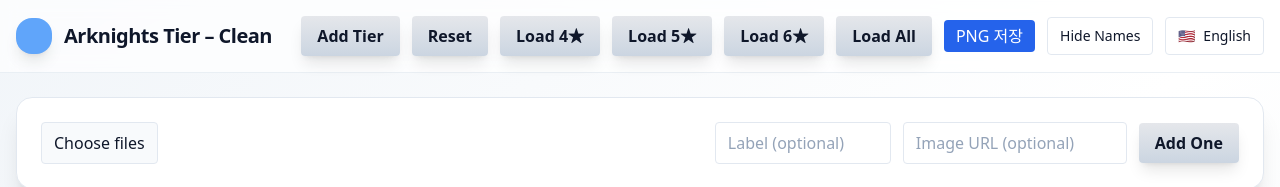
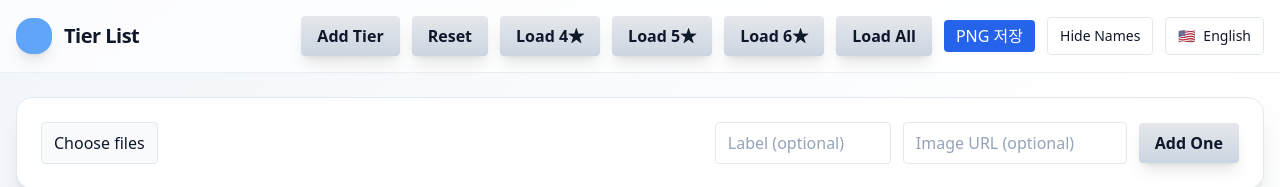
Before and after one commit to tsalthsu/TierMaker, a React (Vite) app: page / in a window 1280 px wide. Shown: the top 187 px of the page. Built offline with nearby package versions, Linux system fonts and the light colour scheme.

Commit message:
Update App.jsx

```diff
--- a/src/App.jsx
+++ b/src/App.jsx
@@ -1,7 +1,7 @@
 import React, { useEffect, useMemo, useRef, useState } from "react";
 import ExportPNG from "./components/ExportPNG";
 /* @vite-ignore */
-// Arknights Tier – Clean (Save 10: Multi-load 4/5/6/All + confirm modals)
+// Tier List (Save 10: Multi-load 4/5/6/All + confirm modals)
 // - Header: 4★/5★/6★/All buttons (in that order)
 // - Each shows a confirm modal before loading
 // - Fetch tries /api/ops?star=X then falls back to /api/opsX
@@ -31,7 +31,7 @@
 
   const MSG = {
     en: {
-      title: 'Arknights Tier – Clean',
+      title: 'Tier List',
       addTier: 'Add Tier',
       reset: 'Reset',
       load4: 'Load 4★',
@@ -66,7 +66,7 @@
       fileSelect: 'Choose files',
     },
     ko: {
-      title: 'Arknights Tier – Clean',
+      title: 'Tier List',
       addTier: '티어 추가',
       reset: '초기화',
       load4: '4성 불러오기',
@@ -101,7 +101,7 @@
       fileSelect: '파일 선택(복수)',
     },
     ja: {
-      title: 'Arknights Tier – Clean',
+      title: 'Tier List',
       addTier: 'ティア追加',
       reset: 'リセット',
       load4: '★4を読み込む',
@@ -134,7 +134,7 @@
       fileSelect: 'ファイルを選択(複数)',
     },
     zh: {
-      title: 'Arknights Tier – Clean',
+      title: 'Tier List',
       addTier: '添加层级',
       reset: '重置',
       load4: '导入4★',
```
